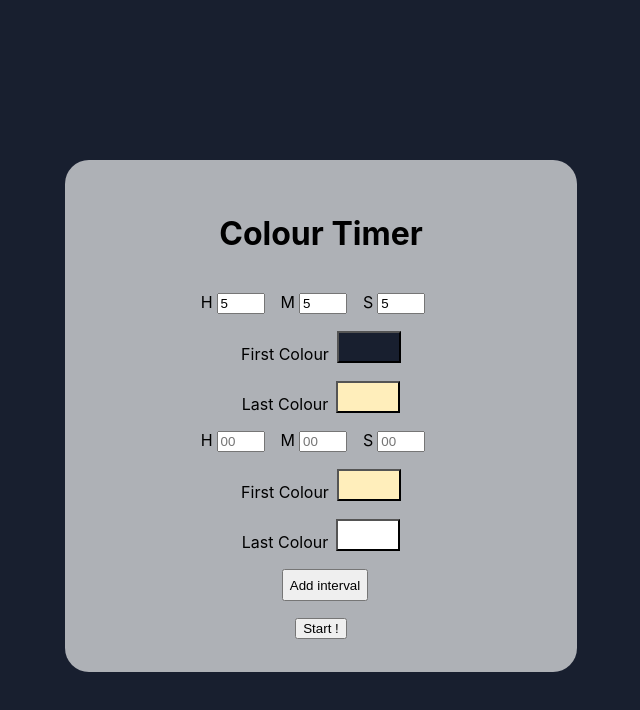
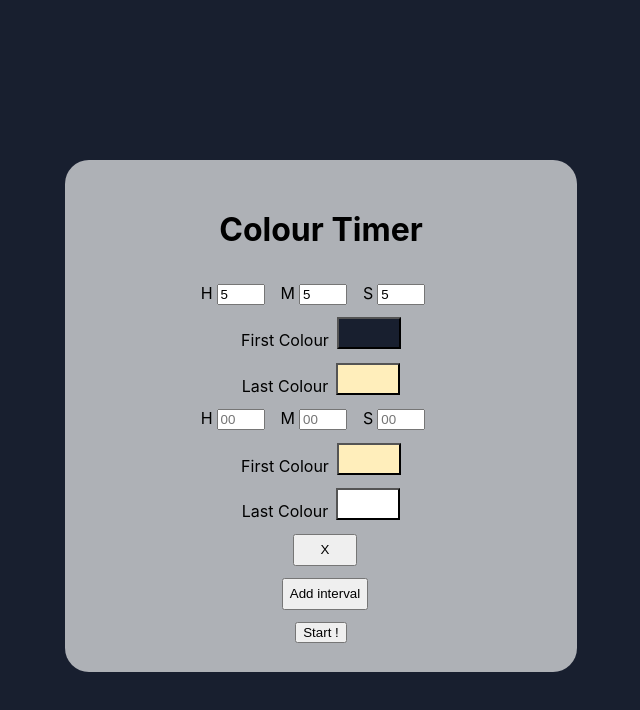
Before and after one commit to aneno-m-e/color-timer, a React (Create React App) app: page / in a window 1280 px wide. Both pictures are taken after typing "5", "5", "5" into the empty fields and a click on the button "Add interval". Shown: the top 710 px of the page, without its empty margins (335-975 px from the left). Built offline with nearby package versions, Linux system fonts and the light colour scheme.

Commit message:
Handle delete interval

```diff
--- a/src/Form/Form.tsx
+++ b/src/Form/Form.tsx
@@ -13,7 +13,6 @@ type Props = {
 function Form({ start, intervals, setIntervals }: Props) {
   const handleDurationChange = useCallback(
     (index: number, duration: number) => {
-      // to review with Lydie
       const updatedIntervals = [...intervals];
       const updatedInterval = {
         ...updatedIntervals[index],
@@ -22,6 +21,8 @@ function Form({ start, intervals, setIntervals }: Props) {
       updatedIntervals[index] = updatedInterval;
 
       setIntervals(updatedIntervals);
+
+      // to review with Lydie
       // setIntervals((oldIntervals) => {
       //   const updatedIntervals = oldIntervals;
       //   updatedIntervals[index].duration = duration;
@@ -70,7 +71,12 @@ function Form({ start, intervals, setIntervals }: Props) {
     setIntervals(newIntervals);
   }, [intervals, setIntervals]);
 
-  const handleDeleteInterval = () => {};
+  const handleDeleteInterval = (index: number) => {
+    const updatedIntervals = [...intervals];
+    updatedIntervals.splice(index, 1);
+
+    setIntervals(updatedIntervals);
+  };
 
   return (
     <form action="" onSubmit={start}>
@@ -84,6 +90,7 @@ function Form({ start, intervals, setIntervals }: Props) {
           lastColour={interval.lastColour}
           onDurationChange={handleDurationChange}
           onColourChange={handleColourChange}
+          onDelete={handleDeleteInterval}
         />
       ))}
       <button type="button" onClick={handleNewInterval}>
--- a/src/Interval.tsx
+++ b/src/Interval.tsx
@@ -8,6 +8,7 @@ type Props = {
   lastColour: RgbColor;
   onDurationChange: (index: number, duration: number) => void;
   onColourChange: (index: number, id: string, colour: RgbColor) => void;
+  onDelete: (index: number) => void;
 };
 
 const Interval = ({
@@ -16,6 +17,7 @@ const Interval = ({
   lastColour,
   onDurationChange,
   onColourChange,
+  onDelete,
 }: Props) => {
   const hoursInput = useRef<HTMLInputElement>(null);
   const minutesInput = useRef<HTMLInputElement>(null);
@@ -29,6 +31,10 @@ const Interval = ({
 
     onDurationChange(index, duration);
   }, [index, onDurationChange]);
+
+  const handleDeleteInterval = useCallback(() => {
+    onDelete(index);
+  }, [index, onDelete]);
 
   return (
     <>
@@ -74,6 +80,11 @@ const Interval = ({
         colour={lastColour}
         onColourChange={onColourChange}
       />
+      {index > 0 && (
+        <button type="button" onClick={handleDeleteInterval}>
+          X
+        </button>
+      )}
     </>
   );
 };
```
